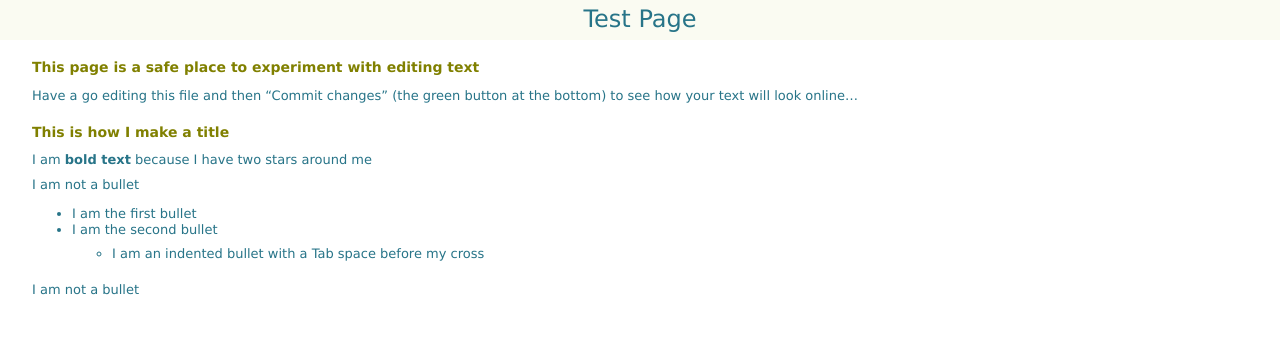
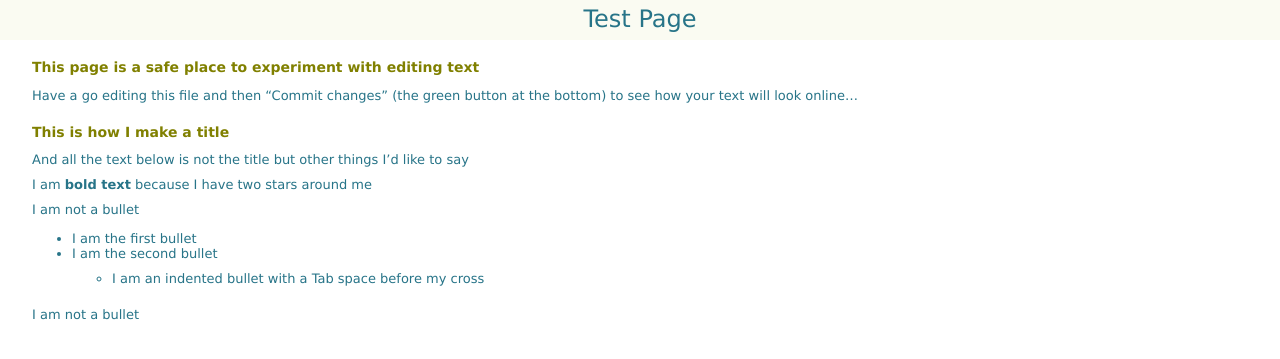
Before and after one commit to griffpatch/CPCYorkPP, a Jekyll site: the page built from pages/test.md, in a window 1280 px wide. Shown: the top 359 px of the page. Built offline with Jekyll 4.4.1, drawn with Linux system fonts in a browser that asks for light colours.

Commit message:
Update test.md

```diff
--- a/pages/test.md
+++ b/pages/test.md
@@ -14,6 +14,8 @@ Have a go editing this file and then "Commit changes" (the green button at the b
 
 This is how I make a title
 --------------------------
+And all the text below is not the title but other things I'd like to say
+
 
 I am **bold text** because I have two stars around me
 
```
